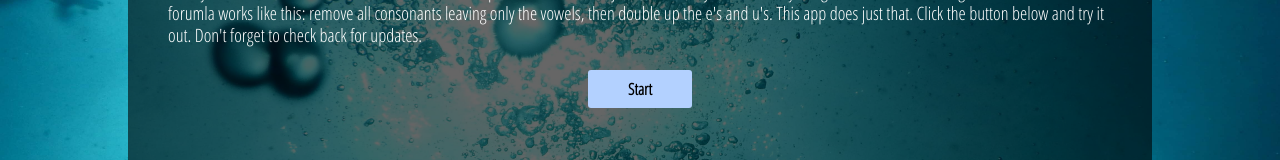
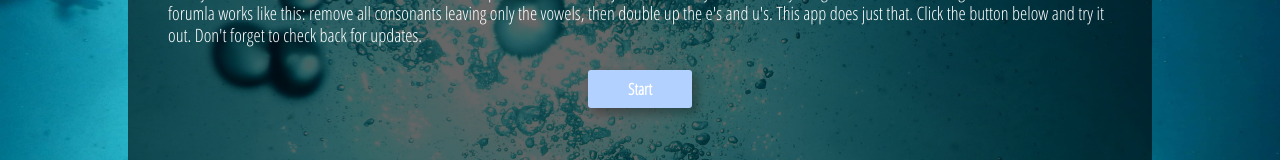
Before and after one commit to dalekRider/Whale-Talk, a plain HTML site: page index.html in a window 1280 px wide. Shown: the part 174-334 px from the top of the page. Drawn offline with Linux system fonts and the light colour scheme.

Commit message:
minor update
transition added to button

```diff
--- a/assets/css/main.css
+++ b/assets/css/main.css
@@ -55,11 +55,15 @@ h1 {
   font-size: 1rem;
   border-radius: 3px;
   border: 0;
-  background-color: #b3d1ff;99c2ff
+  background-color: #b3d1ff;
   color: #fff;
+  box-shadow: 5px 5px 10px 1px rgba(0, 0, 0, 0.3);
+  transition-property: background-color, box-shadow;
+  transition: 125ms ease-in;
 }
 
 .btn:hover {
   background-color: #99c2ff;
   cursor: pointer;
+  box-shadow: 1px 1px 5px 1px rgba(0, 0, 0, 0.3);
 }
```
